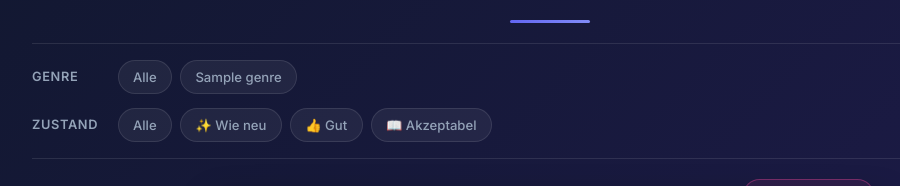
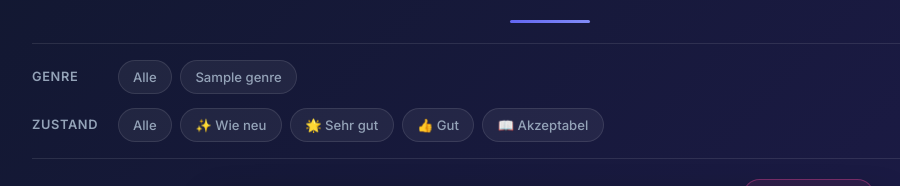
Before and after one commit to D36NDE/booksharing, a Flask app: template templates/index.html in a window 1280 px wide. Shown: the part 414-600 px from the top of the page, without its empty margins (90-990 px from the left). Run offline with Flask 3, Linux system fonts and the light colour scheme; the template is opened without the code that fills it: most values are stand-ins (such as "Sample title", 1, 10 or a date in 2020); parts of the project's set-up code (start-up, migrations or seed data) failed here and were passed over; some libraries are stand-ins or nearby versions.

Commit message:
Fehlenden "Sehr gut"-Zustand-Filter auf der Startseite ergänzen
Beim Anlegen/Bearbeiten eines Buchs stehen 4 Zustände zur Auswahl
(Wie neu, Sehr gut, Gut, Akzeptabel), aber die Zustand-Filter-Chips
auf der Startseite zeigten nur 3 - Bücher mit "Sehr gut" waren gezielt
nicht filterbar, nur über "Alle" oder Suche auffindbar.

Co-Authored-By: Claude Sonnet 5 <noreply@anthropic.com>

```diff
--- a/templates/index.html
+++ b/templates/index.html
@@ -79,6 +79,7 @@
             <div class="condition-chips">
                 <a href="{{ url_for('index', q=q, genre=genre) }}" class="condition-chip {% if not condition %}condition-chip-active{% endif %}">Alle</a>
                 <a href="{{ url_for('index', q=q, genre=genre, condition='Wie neu') }}" class="condition-chip {% if condition == 'Wie neu' %}condition-chip-active{% endif %}">✨ Wie neu</a>
+                <a href="{{ url_for('index', q=q, genre=genre, condition='Sehr gut') }}" class="condition-chip {% if condition == 'Sehr gut' %}condition-chip-active{% endif %}">🌟 Sehr gut</a>
                 <a href="{{ url_for('index', q=q, genre=genre, condition='Gut') }}" class="condition-chip {% if condition == 'Gut' %}condition-chip-active{% endif %}">👍 Gut</a>
                 <a href="{{ url_for('index', q=q, genre=genre, condition='Akzeptabel') }}" class="condition-chip {% if condition == 'Akzeptabel' %}condition-chip-active{% endif %}">📖 Akzeptabel</a>
             </div>
```
